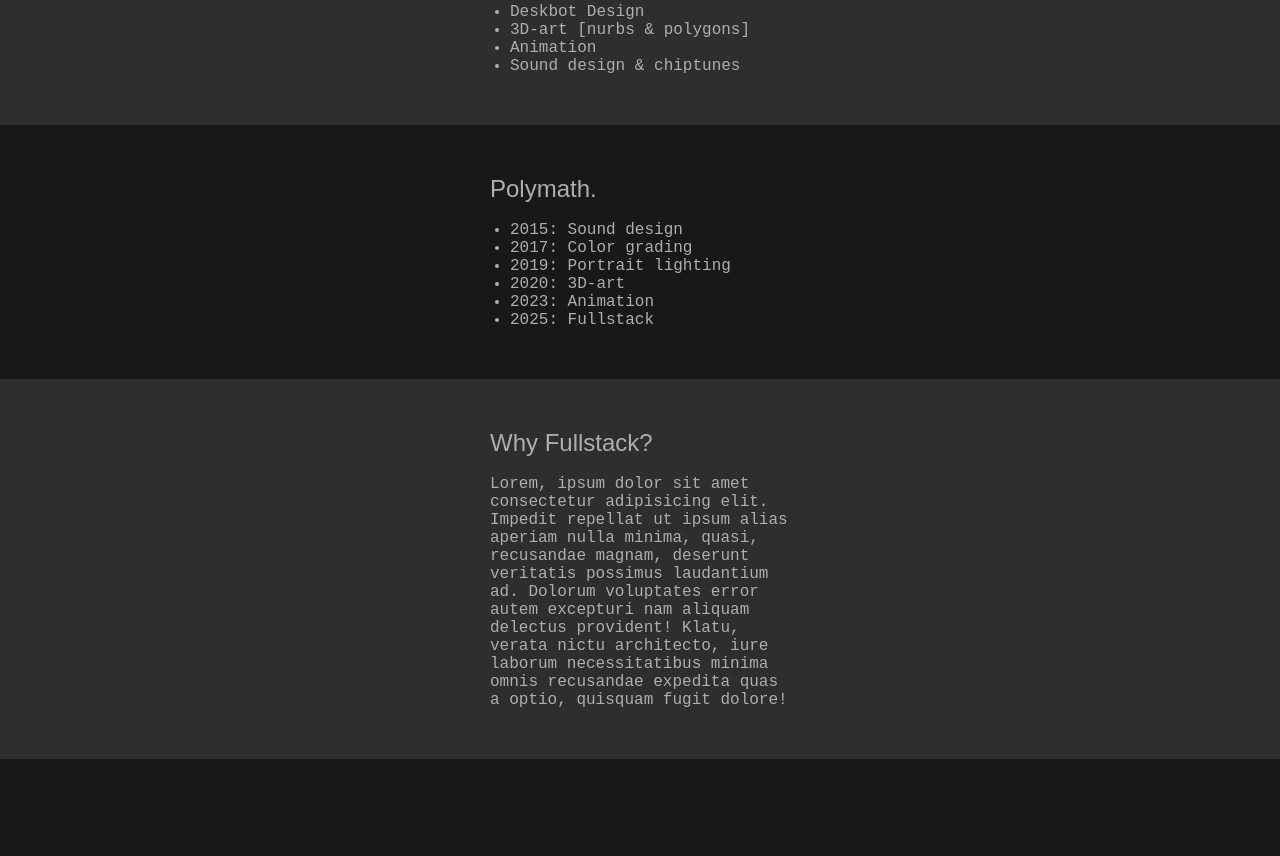
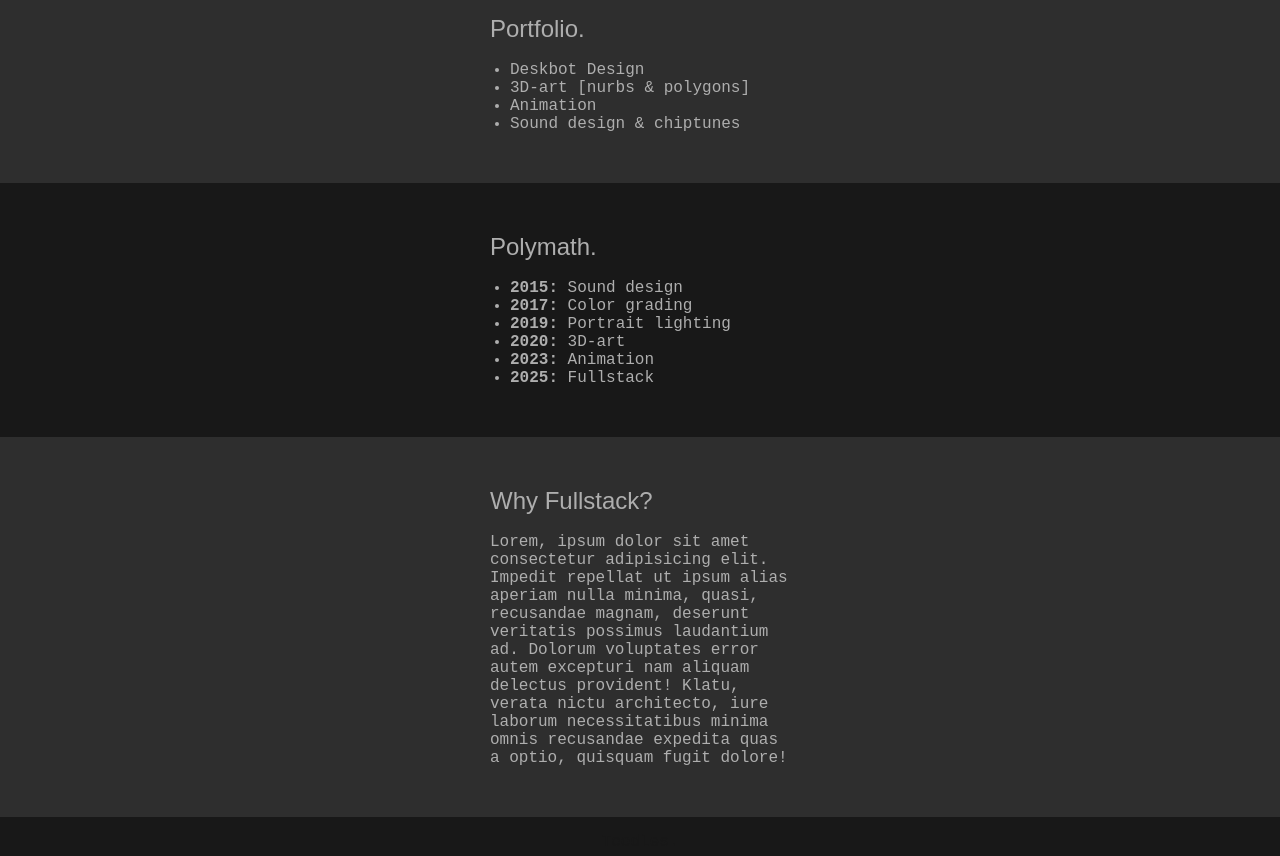
Before and after one commit to TomacBarin/SimplePortfolio, a plain HTML site: page index.html in a window 1280 px wide. Shown: the part 1176-2032 px from the top of the page. Before the commit the page ends 1985 px from the top, so only its background shows below. Drawn offline with Linux system fonts and the light colour scheme.

Commit message:
Before fixing branch

```diff
--- a/index.html
+++ b/index.html
@@ -9,6 +9,12 @@
     <title>Tomac Barin Jansson</title>
   </head>
   <body>
+    <!-- Meny -->
+    <header class="textCenter bg-LightGray portfolio-margin">
+      <a href="#portfolioSection">Portfolio</a>
+      <a href="#cvSection">CV</a>
+      <a href="#fullstackSection">Why Fullstack?</a>
+    </header>
     <!-- Presentation -->
     <section>
       <div class="container">
@@ -17,7 +23,7 @@
     </section>
 
     <!-- Portfolio -->
-    <section class="bg-LightGray">
+    <section class="bg-LightGray" id="portfolioSection">
       <div class="container">
         <img
           src="/SimplePortfolio/portfolio/Wilma4_TomacBarin02_sm.jpg"
@@ -36,23 +42,23 @@
     </section>
 
     <!-- CV -->
-    <section>
+    <section id="cvSection">
       <div class="container">
         <h2 class="silkscreen-regular box">Polymath.</h2>
         <br />
         <ul class="box">
-          <li>2015: Sound design</li>
-          <li>2017: Color grading</li>
-          <li>2019: Portrait lighting</li>
-          <li>2020: 3D-art</li>
-          <li>2023: Animation</li>
-          <li>2025: Fullstack</li>
+          <li><span class="text-bold">2015:</span> Sound design</li>
+          <li><span class="text-bold">2017:</span> Color grading</li>
+          <li><span class="text-bold">2019:</span> Portrait lighting</li>
+          <li><span class="text-bold">2020:</span> 3D-art</li>
+          <li><span class="text-bold">2023:</span> Animation</li>
+          <li><span class="text-bold">2025:</span> Fullstack</li>
         </ul>
       </div>
     </section>
 
     <!-- Why Fullstack -->
-    <section class="bg-LightGray">
+    <section class="bg-LightGray" id="fullstackSection">
       <div class="container">
         <h2 class="silkscreen-regular box">Why Fullstack?</h2>
         <br />
--- a/styles.css
+++ b/styles.css
@@ -7,7 +7,7 @@ body {
 
 .silkscreen-large {
   font-family: "Silkscreen", sans-serif;
-  font-weight: 400;
+  font-weight: 700;
   font-style: normal;
   font-size: 100px;
 }
@@ -16,6 +16,10 @@ body {
   font-family: "Silkscreen", sans-serif;
   font-weight: 400;
   font-style: normal;
+}
+
+.text-bold {
+    font-weight: bold;
 }
 
 .container {
@@ -52,3 +56,11 @@ body {
 .hideText {
     color: #181818;
 }
+
+.portfolio-margin {
+    padding: 20px;
+}
+
+a:visited {
+    color: #aeaeae; /* Eller vilken färg du vill, t.ex. #800080 */
+}
```
